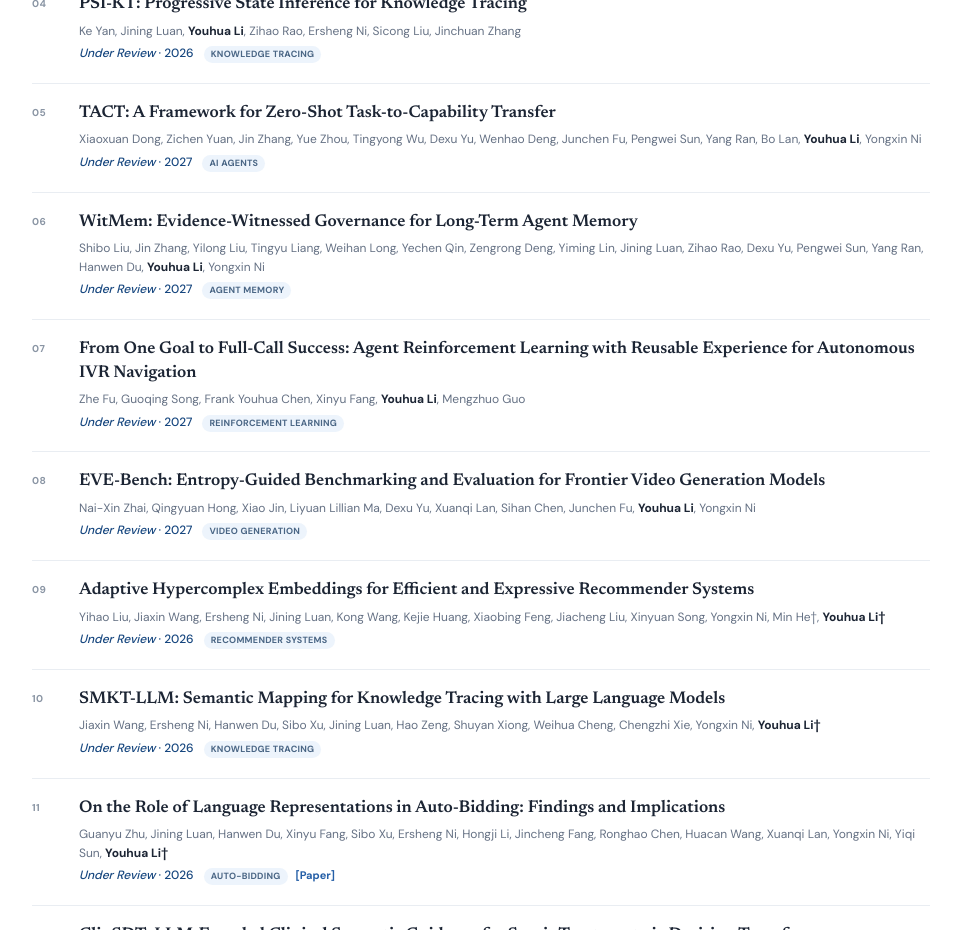
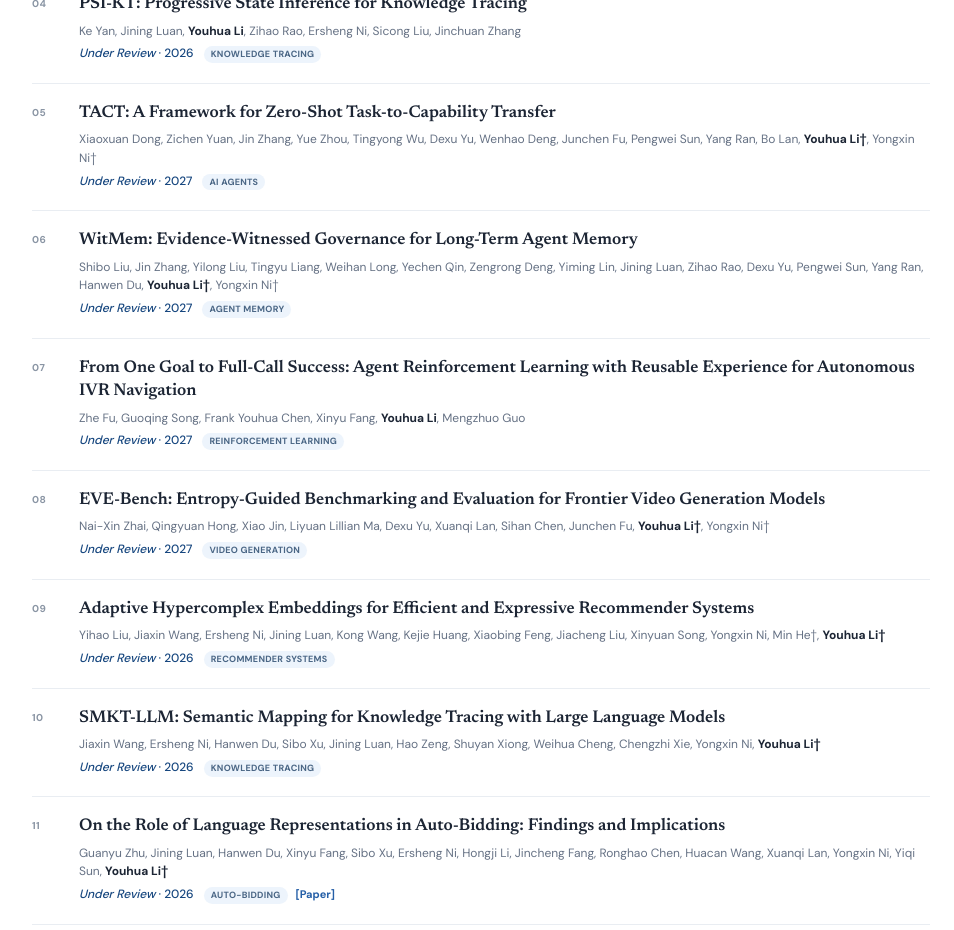
Before and after one commit to youhua97/youhua97.github.io, a Next.js app: page / in a window 1280 px wide. Shown: the part 2420-3350 px from the top of the page, without its empty margins (159-1113 px from the left). Built offline with nearby package versions, Linux system fonts and the light colour scheme.

Commit message:
Mark co-corresponding authors

```diff
--- a/app/data.ts
+++ b/app/data.ts
@@ -45,7 +45,7 @@ export const underReview: Paper[] = [
   {
     title: "TACT: A Framework for Zero-Shot Task-to-Capability Transfer",
     authors:
-      "Xiaoxuan Dong, Zichen Yuan, Jin Zhang, Yue Zhou, Tingyong Wu, Dexu Yu, Wenhao Deng, Junchen Fu, Pengwei Sun, Yang Ran, Bo Lan, Youhua Li, Yongxin Ni",
+      "Xiaoxuan Dong, Zichen Yuan, Jin Zhang, Yue Zhou, Tingyong Wu, Dexu Yu, Wenhao Deng, Junchen Fu, Pengwei Sun, Yang Ran, Bo Lan, Youhua Li†, Yongxin Ni†",
     venue: "Under Review",
     year: "2027",
     tag: "AI Agents",
@@ -53,7 +53,7 @@ export const underReview: Paper[] = [
   {
     title: "WitMem: Evidence-Witnessed Governance for Long-Term Agent Memory",
     authors:
-      "Shibo Liu, Jin Zhang, Yilong Liu, Tingyu Liang, Weihan Long, Yechen Qin, Zengrong Deng, Yiming Lin, Jining Luan, Zihao Rao, Dexu Yu, Pengwei Sun, Yang Ran, Hanwen Du, Youhua Li, Yongxin Ni",
+      "Shibo Liu, Jin Zhang, Yilong Liu, Tingyu Liang, Weihan Long, Yechen Qin, Zengrong Deng, Yiming Lin, Jining Luan, Zihao Rao, Dexu Yu, Pengwei Sun, Yang Ran, Hanwen Du, Youhua Li†, Yongxin Ni†",
     venue: "Under Review",
     year: "2027",
     tag: "Agent Memory",
@@ -71,7 +71,7 @@ export const underReview: Paper[] = [
     title:
       "EVE-Bench: Entropy-Guided Benchmarking and Evaluation for Frontier Video Generation Models",
     authors:
-      "Nai-Xin Zhai, Qingyuan Hong, Xiao Jin, Liyuan Lillian Ma, Dexu Yu, Xuanqi Lan, Sihan Chen, Junchen Fu, Youhua Li, Yongxin Ni",
+      "Nai-Xin Zhai, Qingyuan Hong, Xiao Jin, Liyuan Lillian Ma, Dexu Yu, Xuanqi Lan, Sihan Chen, Junchen Fu, Youhua Li†, Yongxin Ni†",
     venue: "Under Review",
     year: "2027",
     tag: "Video Generation",
```
Also changed, not shown: 1 other file (tests, documents, lock files or other folders).
